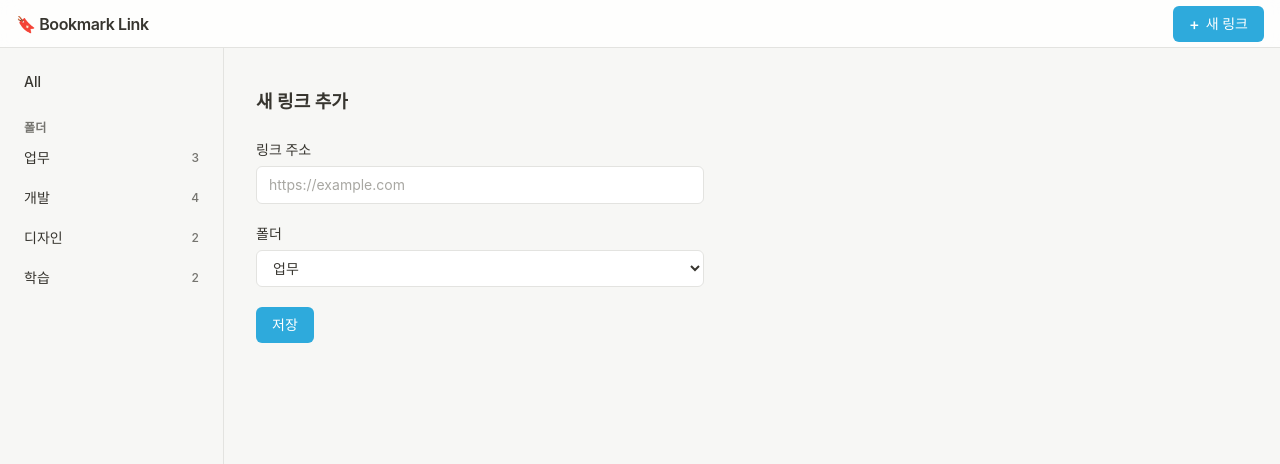
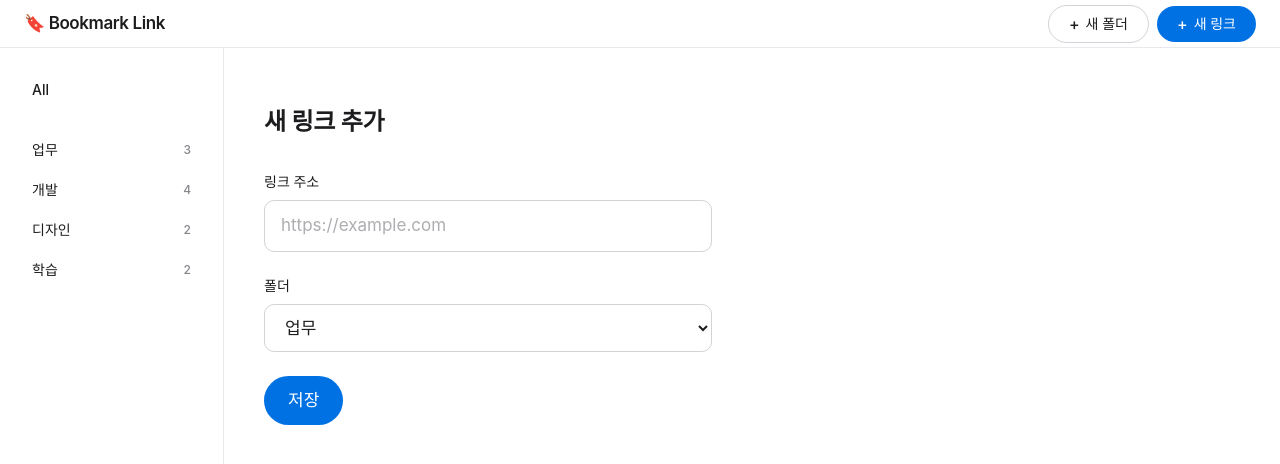
Before and after one commit to shinmeran1-design/20.bookmark-link, a Next.js app: page /new in a window 1280 px wide. Shown: the top 464 px of the page. Built offline with nearby package versions, Linux system fonts and the light colour scheme.

Commit message:
3.폴더 관리 추가

```diff
--- a/app/folder/[folderId]/page.tsx
+++ b/app/folder/[folderId]/page.tsx
@@ -20,7 +20,7 @@ export default async function FolderPage({ params }: FolderPageProps) {
 
   return (
     <>
-      <h1 className="mb-6 text-lg font-semibold text-[var(--text)]">
+      <h1 className="mb-8 text-[24px] font-semibold tracking-[-0.3px] text-[var(--text)]">
         {folder.name}
       </h1>
       <BookmarkGrid bookmarks={folderBookmarks} />
--- a/app/globals.css
+++ b/app/globals.css
@@ -1,17 +1,18 @@
 @import "tailwindcss";
 
 :root {
-  --bg: #f7f7f5;
-  --surface: #ffffff;
-  --text: #37352f;
-  --text-sub: #75746f;
-  --placeholder: #a8a7a2;
-  --border: #e3e3e0;
-  --accent: #2eaadc;
-  --accent-hover: #2898c4;
-  --hover-bg: #f1f1ef;
-  --error: #eb5757;
-  --success: #3d8f7f;
+  --bg: #ffffff;
+  --surface: #fbfbfd;
+  --text: #1d1d1f;
+  --text-sub: #86868b;
+  --placeholder: #aeaeb2;
+  --border: #d2d2d7;
+  --divider: #e8e8ed;
+  --accent: #0071e3;
+  --accent-hover: #0077ed;
+  --hover-bg: #f5f5f7;
+  --error: #ff3b30;
+  --success: #248a3d;
 }
 
 body {
@@ -22,9 +23,10 @@ body {
 
 * {
   transition:
-    background-color 0.15s ease,
-    border-color 0.15s ease,
-    color 0.15s ease;
+    background-color 0.3s ease,
+    border-color 0.3s ease,
+    color 0.3s ease,
+    box-shadow 0.3s ease;
 }
 
 .nav-link:hover {
@@ -32,7 +34,7 @@ body {
 }
 
 .card-hover:hover {
-  background: var(--bg);
+  background: var(--hover-bg);
 }
 
 .folder-item:hover {
@@ -44,5 +46,9 @@ body {
 }
 
 .btn-secondary:hover {
+  text-decoration: underline;
+}
+
+.btn-outline:hover {
   background: var(--hover-bg);
 }
--- a/app/layout.tsx
+++ b/app/layout.tsx
@@ -1,6 +1,7 @@
 import type { Metadata } from "next";
 import Header from "@/components/header";
 import Sidebar from "@/components/sidebar";
+import FolderProvider from "@/components/folder-provider";
 import { folders } from "@/lib/mock-data";
 import "./globals.css";
 
@@ -13,13 +14,15 @@ export default function RootLayout({ children }: LayoutProps<"/">) {
   return (
     <html lang="ko" className="h-full antialiased">
       <body className="min-h-full bg-[var(--bg)]">
-        <div className="flex min-h-screen flex-col">
-          <Header />
-          <div className="flex flex-1">
-            <Sidebar folders={folders} />
-            <main className="flex-1 px-8 py-10">{children}</main>
+        <FolderProvider initialFolders={folders}>
+          <div className="flex min-h-screen flex-col">
+            <Header />
+            <div className="flex flex-1">
+              <Sidebar />
+              <main className="flex-1 px-10 py-14">{children}</main>
+            </div>
           </div>
-        </div>
+        </FolderProvider>
       </body>
     </html>
   );
--- a/app/new/page.tsx
+++ b/app/new/page.tsx
@@ -4,7 +4,7 @@ import { folders } from "@/lib/mock-data";
 export default function NewLinkPage() {
   return (
     <>
-      <h1 className="mb-6 text-lg font-semibold text-[var(--text)]">
+      <h1 className="mb-8 text-[24px] font-semibold tracking-[-0.3px] text-[var(--text)]">
         새 링크 추가
       </h1>
       <NewLinkForm folders={folders} />
--- a/app/page.tsx
+++ b/app/page.tsx
@@ -4,7 +4,7 @@ import { bookmarks } from "@/lib/mock-data";
 export default function Home() {
   return (
     <>
-      <h1 className="mb-6 text-lg font-semibold text-[var(--text)]">
+      <h1 className="mb-8 text-[24px] font-semibold tracking-[-0.3px] text-[var(--text)]">
         전체 링크
       </h1>
       <BookmarkGrid bookmarks={bookmarks} />
--- a/components/bookmark-card.tsx
+++ b/components/bookmark-card.tsx
@@ -12,9 +12,9 @@ export default function BookmarkCard({ bookmark }: BookmarkCardProps) {
       href={bookmark.url}
       target="_blank"
       rel="noopener noreferrer"
-      className="card-hover flex flex-col gap-2 rounded-lg border border-[var(--border)] bg-[var(--surface)] p-4"
+      className="card-hover flex flex-col gap-3 rounded-xl bg-[var(--surface)] p-6 shadow-[0_1px_3px_rgba(0,0,0,0.04)]"
     >
-      <div className="flex h-9 w-9 items-center justify-center rounded-md bg-[var(--hover-bg)] text-sm font-semibold text-[var(--accent)]">
+      <div className="flex h-9 w-9 items-center justify-center rounded-full bg-[var(--hover-bg)] text-sm font-semibold text-[var(--accent)]">
         {domain.charAt(0).toUpperCase()}
       </div>
 
--- /dev/null
+++ b/components/folder-provider.tsx
@@ -0,0 +1,50 @@
+"use client";
+
+import { createContext, useContext, useState, type ReactNode } from "react";
+import type { Folder } from "@/lib/types";
+
+type FolderContextValue = {
+  folders: Folder[];
+  addFolder: (name: string) => void;
+};
+
+const FolderContext = createContext<FolderContextValue | null>(null);
+
+type FolderProviderProps = {
+  initialFolders: Folder[];
+  children: ReactNode;
+};
+
+export default function FolderProvider({
+  initialFolders,
+  children,
+}: FolderProviderProps) {
+  const [folders, setFolders] = useState<Folder[]>(initialFolders);
+
+  const addFolder = (name: string) => {
+    const trimmed = name.trim();
+    if (!trimmed) return;
+
+    const newFolder: Folder = {
+      id: `folder-${Date.now()}`,
+      name: trimmed,
+      count: 0,
+    };
+
+    setFolders((prev) => [...prev, newFolder]);
+  };
+
+  return (
+    <FolderContext.Provider value={{ folders, addFolder }}>
+      {children}
+    </FolderContext.Provider>
+  );
+}
+
+export function useFolders() {
+  const context = useContext(FolderContext);
+  if (!context) {
+    throw new Error("useFolders must be used within a FolderProvider");
+  }
+  return context;
+}
--- a/components/header.tsx
+++ b/components/header.tsx
@@ -1,18 +1,23 @@
 import Link from "next/link";
+import NewFolderButton from "@/components/new-folder-button";
 
 export default function Header() {
   return (
-    <header className="sticky top-0 z-10 flex h-12 shrink-0 items-center justify-between border-b border-[var(--border)] bg-[var(--surface)]/80 px-4 backdrop-blur-sm">
-      <span className="text-base font-semibold tracking-tight text-[var(--text)]">
+    <header className="sticky top-0 z-10 flex h-12 shrink-0 items-center justify-between border-b border-[var(--divider)] bg-white/[0.72] px-6 backdrop-blur-xl backdrop-saturate-[1.8]">
+      <span className="text-[17px] font-semibold tracking-tight text-[var(--text)]">
         🔖 Bookmark Link
       </span>
 
-      <Link
-        href="/new"
-        className="btn-primary flex items-center gap-1.5 rounded-md bg-[var(--accent)] px-4 py-2 text-sm font-medium text-white"
-      >
-        <span className="text-base leading-none">+</span>새 링크
-      </Link>
+      <div className="flex items-center gap-2">
+        <NewFolderButton />
+
+        <Link
+          href="/new"
+          className="btn-primary flex items-center gap-1.5 rounded-full bg-[var(--accent)] px-5 py-2 text-sm font-medium text-white"
+        >
+          <span className="text-base leading-none">+</span>새 링크
+        </Link>
+      </div>
     </header>
   );
 }
--- /dev/null
+++ b/components/new-folder-button.tsx
@@ -0,0 +1,33 @@
+"use client";
+
+import { useState } from "react";
+import { useFolders } from "@/components/folder-provider";
+import NewFolderModal from "@/components/new-folder-modal";
+
+export default function NewFolderButton() {
+  const [isOpen, setIsOpen] = useState(false);
+  const { addFolder } = useFolders();
+
+  const handleSave = (name: string) => {
+    addFolder(name);
+    setIsOpen(false);
+  };
+
+  return (
+    <>
+      <button
+        type="button"
+        onClick={() => setIsOpen(true)}
+        className="btn-outline flex items-center gap-1.5 rounded-full border border-[var(--border)] px-5 py-2 text-sm font-medium text-[var(--text)]"
+      >
+        <span className="text-base leading-none">+</span>새 폴더
+      </button>
+
+      <NewFolderModal
+        isOpen={isOpen}
+        onClose={() => setIsOpen(false)}
+        onSave={handleSave}
+      />
+    </>
+  );
+}
--- /dev/null
+++ b/components/new-folder-modal.tsx
@@ -0,0 +1,98 @@
+"use client";
+
+import { useEffect, useState, type FormEvent } from "react";
+import { createPortal } from "react-dom";
+
+type NewFolderModalProps = {
+  isOpen: boolean;
+  onClose: () => void;
+  onSave: (name: string) => void;
+};
+
+export default function NewFolderModal({
+  isOpen,
+  onClose,
+  onSave,
+}: NewFolderModalProps) {
+  const [name, setName] = useState("");
+  const [mounted, setMounted] = useState(false);
+
+  useEffect(() => {
+    setMounted(true);
+  }, []);
+
+  useEffect(() => {
+    if (isOpen) {
+      setName("");
+    }
+  }, [isOpen]);
+
+  useEffect(() => {
+    if (!isOpen) return;
+
+    const handleKeyDown = (event: KeyboardEvent) => {
+      if (event.key === "Escape") {
+        onClose();
+      }
+    };
+
+    window.addEventListener("keydown", handleKeyDown);
+    return () => window.removeEventListener("keydown", handleKeyDown);
+  }, [isOpen, onClose]);
+
+  if (!isOpen || !mounted) return null;
+
+  const handleSubmit = (event: FormEvent<HTMLFormElement>) => {
+    event.preventDefault();
+    const trimmed = name.trim();
+    if (!trimmed) return;
+    onSave(trimmed);
+  };
+
+  return createPortal(
+    <div
+      className="fixed inset-0 z-50 flex items-center justify-center bg-black/40 px-4"
+      onClick={onClose}
+    >
+      <div
+        role="dialog"
+        aria-modal="true"
+        onClick={(event) => event.stopPropagation()}
+        className="w-full max-w-sm rounded-xl bg-[var(--surface)] p-6 shadow-[0_8px_30px_rgba(0,0,0,0.16)]"
+      >
+        <h2 className="mb-4 text-[17px] font-semibold text-[var(--text)]">
+          새 폴더
+        </h2>
+
+        <form onSubmit={handleSubmit} className="flex flex-col gap-5">
+          <input
+            type="text"
+            autoFocus
+            required
+            placeholder="폴더 이름을 입력하세요"
+            value={name}
+            onChange={(event) => setName(event.target.value)}
+            className="rounded-[10px] border border-[var(--border)] bg-white px-4 py-3 text-[17px] text-[var(--text)] placeholder-[var(--placeholder)] outline-none focus:border-[var(--accent)] focus:shadow-[0_0_0_3px_rgba(0,113,227,0.2)]"
+          />
+
+          <div className="flex justify-end gap-2">
+            <button
+              type="button"
+              onClick={onClose}
+              className="btn-outline rounded-full border border-[var(--border)] px-5 py-2 text-sm font-medium text-[var(--text)]"
+            >
+              취소
+            </button>
+            <button
+              type="submit"
+              className="btn-primary rounded-full bg-[var(--accent)] px-5 py-2 text-sm font-medium text-white"
+            >
+              저장
+            </button>
+          </div>
+        </form>
+      </div>
+    </div>,
+    document.body
+  );
+}
--- a/components/new-link-form.tsx
+++ b/components/new-link-form.tsx
@@ -19,8 +19,8 @@ export default function NewLinkForm({ folders }: NewLinkFormProps) {
   };
 
   return (
-    <form onSubmit={handleSubmit} className="flex max-w-md flex-col gap-5">
-      <div className="flex flex-col gap-1.5">
+    <form onSubmit={handleSubmit} className="flex max-w-md flex-col gap-6">
+      <div className="flex flex-col gap-2">
         <label
           htmlFor="url"
           className="text-sm font-medium text-[var(--text)]"
@@ -34,11 +34,11 @@ export default function NewLinkForm({ folders }: NewLinkFormProps) {
           placeholder="https://example.com"
           value={url}
           onChange={(event) => setUrl(event.target.value)}
-          className="rounded-md border border-[var(--border)] bg-[var(--surface)] px-3 py-2 text-sm text-[var(--text)] placeholder-[var(--placeholder)] outline-none focus:border-[var(--accent)]"
+          className="rounded-[10px] border border-[var(--border)] bg-white px-4 py-3 text-[17px] text-[var(--text)] placeholder-[var(--placeholder)] outline-none focus:border-[var(--accent)] focus:shadow-[0_0_0_3px_rgba(0,113,227,0.2)]"
         />
       </div>
 
-      <div className="flex flex-col gap-1.5">
+      <div className="flex flex-col gap-2">
         <label
           htmlFor="folder"
           className="text-sm font-medium text-[var(--text)]"
@@ -49,7 +49,7 @@ export default function NewLinkForm({ folders }: NewLinkFormProps) {
           id="folder"
           value={folderId}
           onChange={(event) => setFolderId(event.target.value)}
-          className="rounded-md border border-[var(--border)] bg-[var(--surface)] px-3 py-2 text-sm text-[var(--text)] outline-none focus:border-[var(--accent)]"
+          className="rounded-[10px] border border-[var(--border)] bg-white px-4 py-3 text-[17px] text-[var(--text)] outline-none focus:border-[var(--accent)] focus:shadow-[0_0_0_3px_rgba(0,113,227,0.2)]"
         >
           {folders.map((folder) => (
             <option key={folder.id} value={folder.id}>
@@ -61,7 +61,7 @@ export default function NewLinkForm({ folders }: NewLinkFormProps) {
 
       <button
         type="submit"
-        className="btn-primary self-start rounded-md bg-[var(--accent)] px-4 py-2 text-sm font-medium text-white"
+        className="btn-primary self-start rounded-full bg-[var(--accent)] px-6 py-3 text-[17px] font-medium text-white"
       >
         저장
       </button>
--- a/components/sidebar.tsx
+++ b/components/sidebar.tsx
@@ -2,20 +2,17 @@
 
 import Link from "next/link";
 import { usePathname } from "next/navigation";
-import type { Folder } from "@/lib/types";
+import { useFolders } from "@/components/folder-provider";
 
-type SidebarProps = {
-  folders: Folder[];
-};
-
-export default function Sidebar({ folders }: SidebarProps) {
+export default function Sidebar() {
   const pathname = usePathname();
+  const { folders } = useFolders();
 
   return (
-    <aside className="flex w-56 shrink-0 flex-col gap-1 border-r border-[var(--border)] px-3 py-4">
+    <aside className="flex w-56 shrink-0 flex-col gap-1 border-r border-[var(--divider)] px-4 py-6">
       <Link
         href="/"
-        className={`nav-link rounded-md px-3 py-2 text-left text-sm font-medium ${
+        className={`nav-link rounded-full px-4 py-2 text-left text-sm font-medium ${
           pathname === "/"
             ? "bg-[var(--accent)] text-white"
             : "text-[var(--text)]"
@@ -24,11 +21,7 @@ export default function Sidebar({ folders }: SidebarProps) {
         All
       </Link>
 
-      <div className="mt-4 flex flex-col gap-1">
-        <span className="px-3 text-xs font-semibold uppercase tracking-wide text-[var(--text-sub)]">
-          폴더
-        </span>
-
+      <div className="mt-5 flex flex-col gap-1">
         {folders.map((folder) => {
           const href = `/folder/${folder.id}`;
           const isActive = pathname === href;
@@ -37,7 +30,7 @@ export default function Sidebar({ folders }: SidebarProps) {
             <Link
               key={folder.id}
               href={href}
-              className={`folder-item flex items-center justify-between rounded-md px-3 py-2 text-left text-sm font-medium ${
+              className={`folder-item flex items-center justify-between rounded-full px-4 py-2 text-left text-sm font-medium ${
                 isActive
                   ? "bg-[var(--hover-bg)] text-[var(--accent)]"
                   : "text-[var(--text)]"
```
Also changed, not shown: 1 other file (tests, documents, lock files or other folders).
